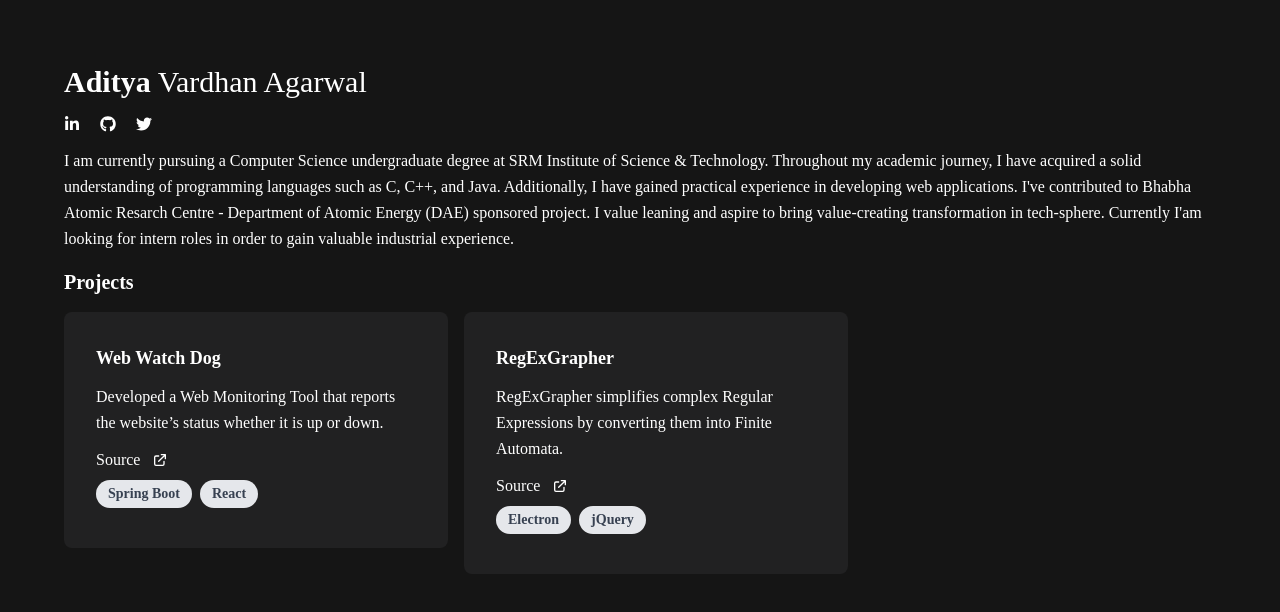
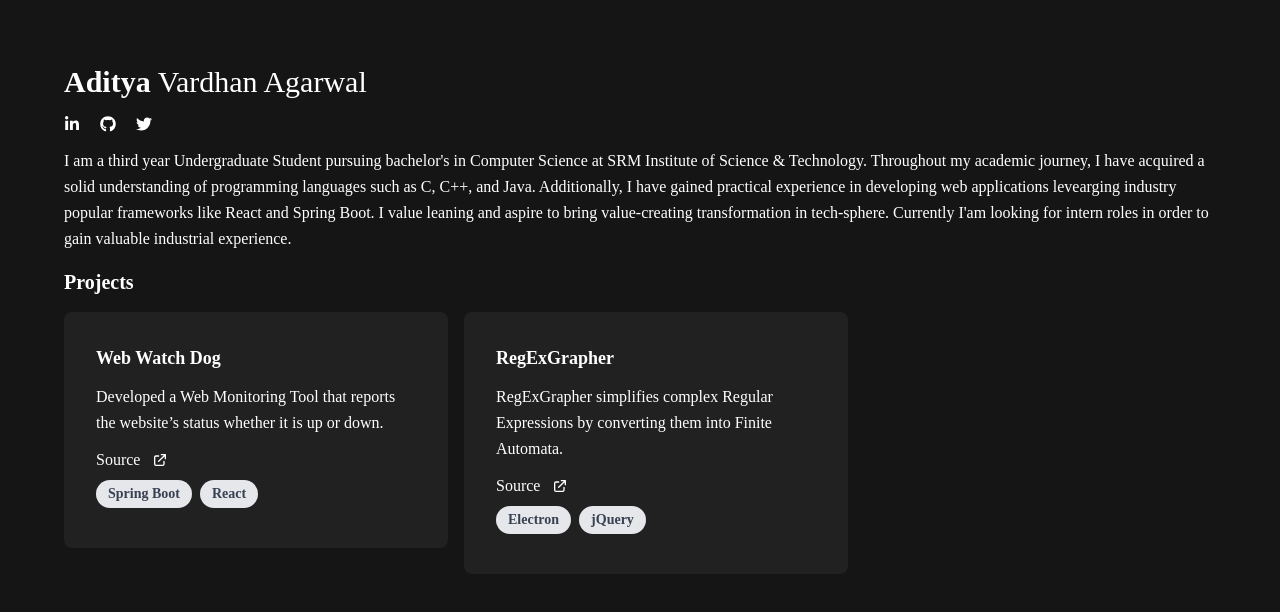
Before and after one commit to adityavag/v2, a React (Vite) app: page / in a window 1280 px wide. Shown: the top 612 px of the page. Built offline with nearby package versions, Linux system fonts and the light colour scheme.

Commit message:
about.txt changed

```diff
--- a/src/App.jsx
+++ b/src/App.jsx
@@ -23,11 +23,7 @@ export default function App() {
               className="max-w-sm rounded-lg"
             /> */}
             <div className="mt-4 mb-4 leading-relaxed">
-              I am currently pursuing a Computer Science undergraduate degree at SRM Institute of Science & Technology. Throughout my academic journey, I have acquired a solid understanding of programming languages such as C, C++, and Java.
-              Additionally, I have gained practical experience in developing web applications.
-              I've contributed to Bhabha Atomic Resarch Centre - Department of Atomic Energy (DAE) sponsored project.
-              I value leaning and aspire to bring value-creating transformation in tech-sphere.
-              Currently I'am looking for intern roles in order to gain valuable industrial experience.
+            I am a third year Undergraduate Student pursuing bachelor's in Computer Science at SRM Institute of Science & Technology. Throughout my academic journey, I have acquired a solid understanding of programming languages such as C, C++, and Java. Additionally, I have gained practical experience in developing web applications levearging industry popular frameworks like React and Spring Boot. I value leaning and aspire to bring value-creating transformation in tech-sphere. Currently I'am looking for intern roles in order to gain valuable industrial experience.
             </div>
           </div>
         </div>
```
